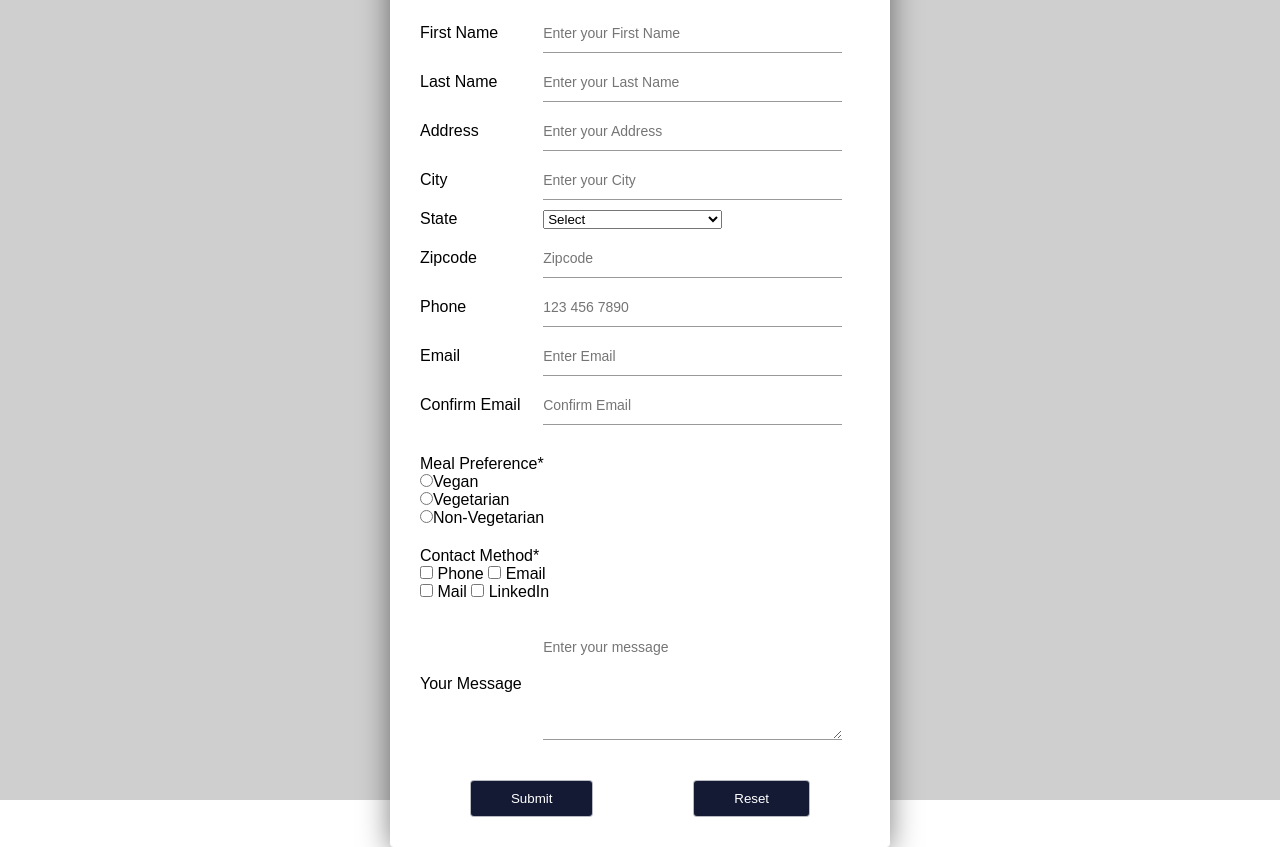
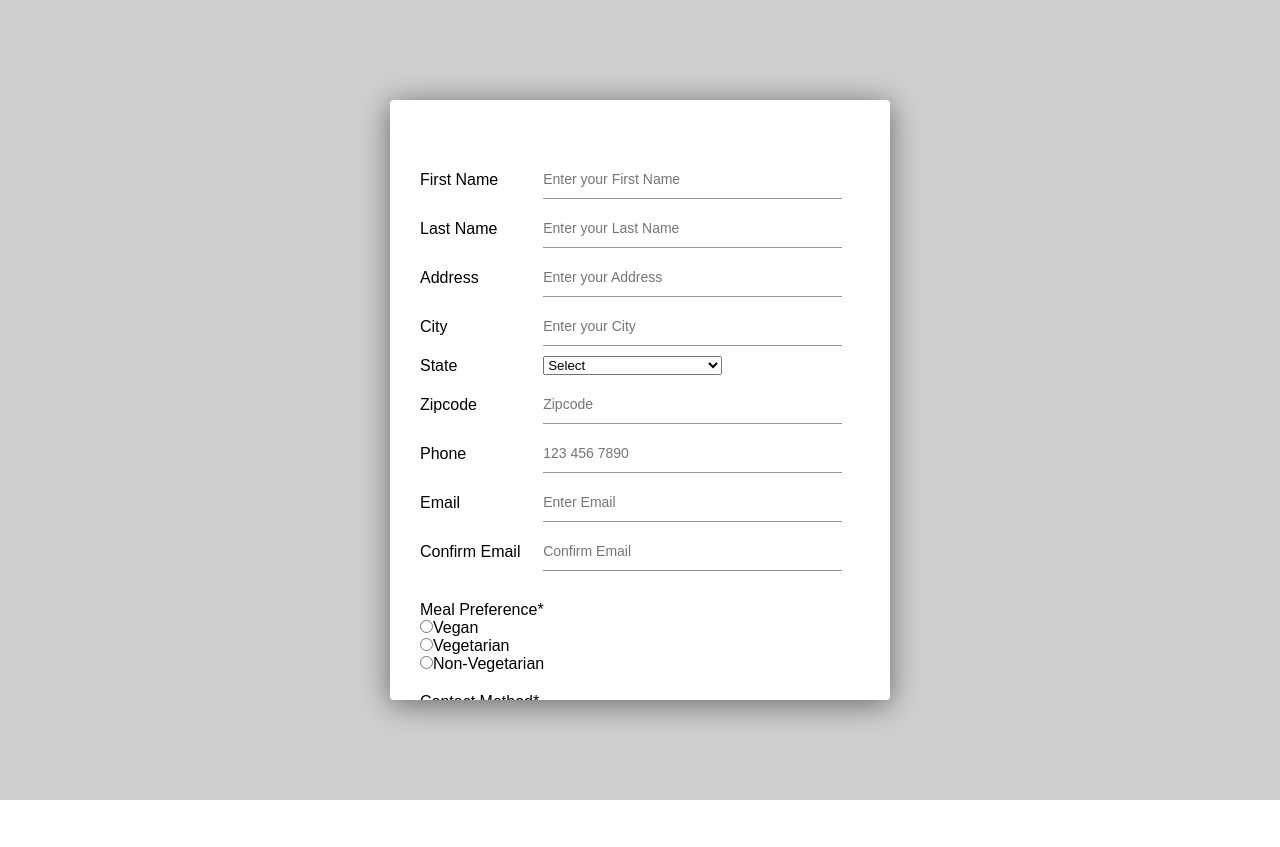
Before and after one commit to dillyweed23/cmst388, a plain HTML site: page project2/index1.html in a window 1280 px wide. After the commit the page ends 800 px from the top, so only its background shows below. Drawn offline with Linux system fonts and the light colour scheme.

Commit message:
Add files via upload

```diff
--- a/project2/index1.html
+++ b/project2/index1.html
@@ -9,7 +9,6 @@
 <body>
   <div class="container">
     <form id="my-form">
-        <i class="fa-solid fa-comment"></i>
 
       <div class="input-group">
         <label>First Name</label>
--- a/project2/style1.css
+++ b/project2/style1.css
@@ -28,11 +28,13 @@
 .container form{
     width: 90%;
     max-width: 500px;
+    max-height: 600px;
     padding: 50px 30px 20px;
     background: #fff;
     border-radius: 4px;
     box-shadow: 0 4px 30px rgba(0, 0, 0, 0.5);
     position: relative;
+    overflow: auto;
 }
 .fa-comment{
     position: absolute;
```
